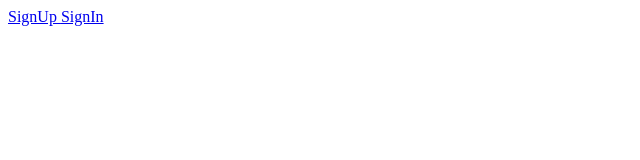
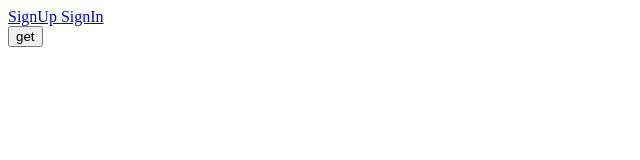
Before and after one commit to kate-vovk/movieFinder-react, a React app: page / in a window 1280 px wide. Shown: the top 160 px of the page, without its empty margins (0-640 px from the left). Built offline with nearby package versions, Linux system fonts and the light colour scheme.

Commit message:
fix problems with linter and alias, replace type any with Promise<any> in HTTPService methods

```diff
--- a/src/App.tsx
+++ b/src/App.tsx
@@ -2,7 +2,7 @@ import React, { FunctionComponent } from 'react';
 import { BrowserRouter } from 'react-router-dom';
 import { Layout } from './components/Layout/Layout';
 import { AppRouter } from './routing/AppRouter';
-
+import HTTPService from './services/httpService';
 export const App: FunctionComponent = () => {
   return (
     <div className="App">
@@ -11,6 +11,16 @@ export const App: FunctionComponent = () => {
           <AppRouter />
         </Layout>
       </BrowserRouter>
+      <button
+        type="button"
+        onClick={() => {
+          HTTPService.get('movie/449406/credits').then((res: any) => {
+            console.log(res);
+          });
+        }}
+      >
+        get
+      </button>
     </div>
   );
 };
--- a/src/services/httpService.ts
+++ b/src/services/httpService.ts
@@ -4,7 +4,7 @@ const BASE_URL = (path: string | number): string =>
   `${process.env.REACT_APP_BASE_URL}${path}?api_key=${process.env.REACT_APP_API_KEY}`;
 
 export default class HTTPService {
-  static get(path: string | number = ''): any {
+  static get(path: string | number = ''): Promise<any> {
     return axios({ method: 'get', url: BASE_URL(path) })
       .then((response: any) => {
         return response;
@@ -14,7 +14,7 @@ export default class HTTPService {
       });
   }
 
-  static post(data: any, path: string | number = ''): any {
+  static post(data: any, path: string | number = ''): Promise<any> {
     return axios({
       method: 'post',
       url: BASE_URL(path),
@@ -29,7 +29,7 @@ export default class HTTPService {
       });
   }
 
-  static put(data: any, path: string | number): any {
+  static put(data: any, path: string | number = ''): Promise<any> {
     return axios({
       method: 'put',
       url: BASE_URL(path),
@@ -43,7 +43,7 @@ export default class HTTPService {
       });
   }
 
-  static delete(path: string | number): any {
+  static delete(path: string | number = ''): Promise<any> {
     return axios({
       method: 'delete',
       url: BASE_URL(path),
```
Also changed, not shown: .eslintrc.js.
